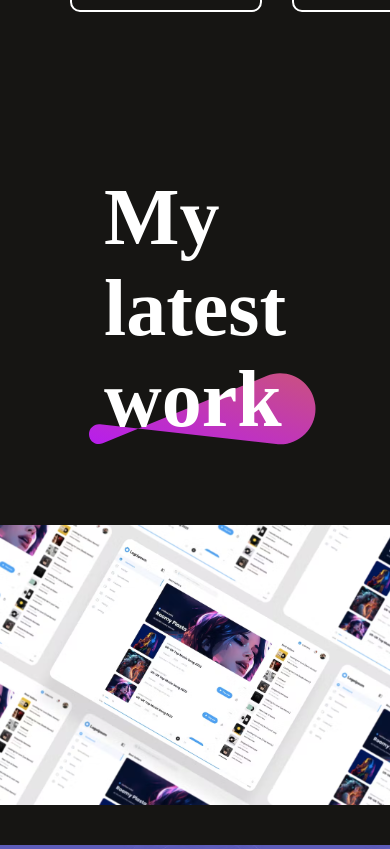
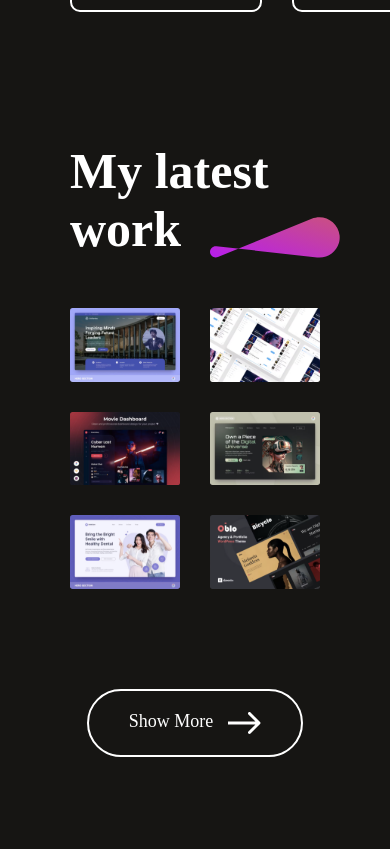
Before and after one commit to shaz290/portfolio-1, a React (Vite) app: page / in a window 390 px wide. Shown: the part 4075-4924 px from the top of the page. Built offline with nearby package versions, Linux system fonts and the light colour scheme; a web font is replaced by a local one.

Commit message:
mywork section responsive

```diff
--- a/src/Components/MyWork/MyWork.css
+++ b/src/Components/MyWork/MyWork.css
@@ -62,3 +62,39 @@
     gap: 30px;
     transition: 0.6s;
 }
+
+@media(max-width:768px) {
+    .mywork {
+        gap: 50px;
+        margin: 50px 70px;
+        align-items: start;
+    }
+
+    .mywork-title h1 {
+        padding: 0;
+        font-size: 50px;
+        font-weight: 600;
+    }
+
+    .mywork-title img {
+        width: 130px;
+        margin-right: -20px;
+    }
+
+    .mywork-container {
+        grid-template-columns: 1fr 1fr;
+        gap: 30px
+    }
+
+    .mywork-container img {
+        width: 100%;
+        height: 100%;
+    }
+
+    .mywork-showmore {
+        padding: 20px 40px;
+        font-size: 18px;
+        margin: 50px auto;
+        cursor: pointer;
+    }
+}
```
